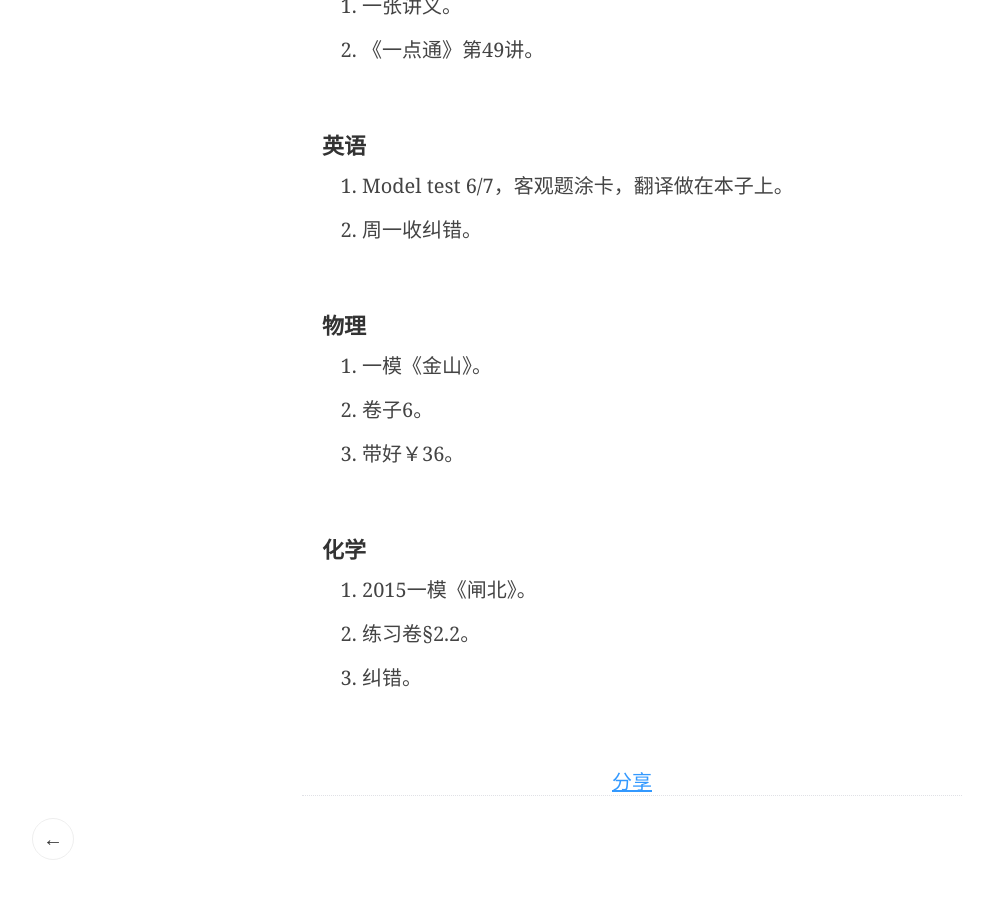
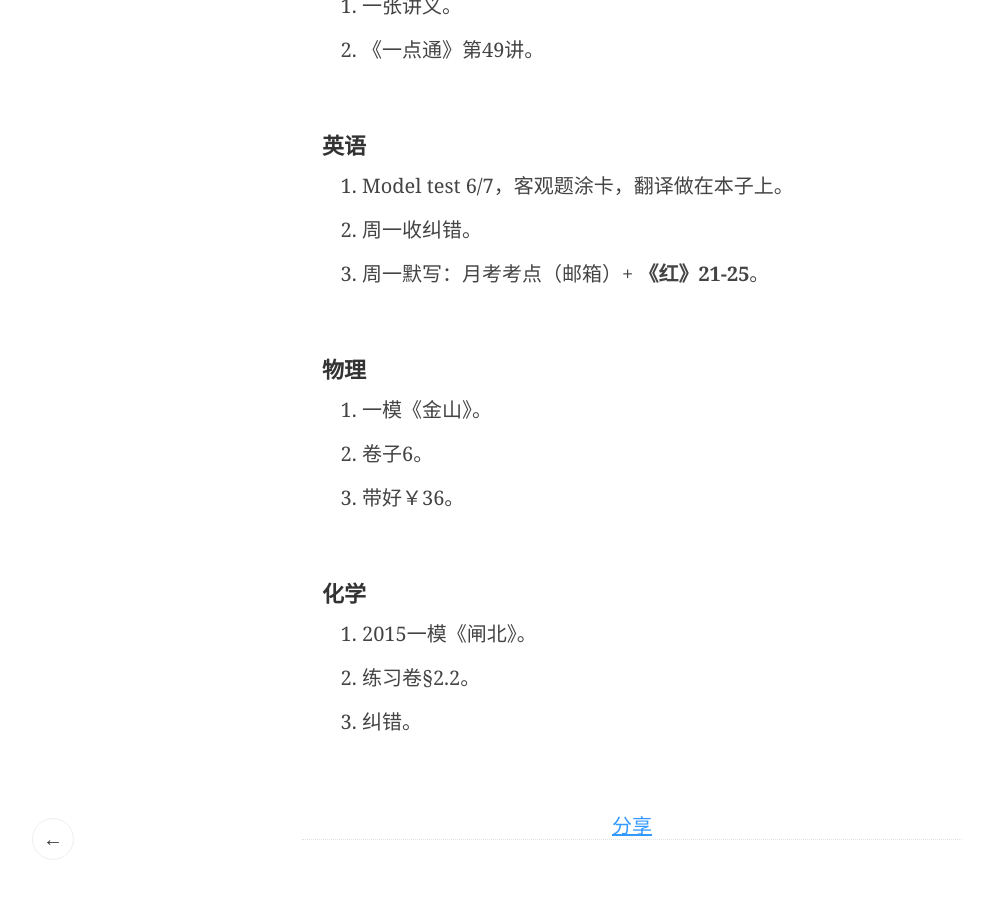
Before and after one commit to efz1602/efz1602.github.io, a Jekyll site: the page built from _posts/2015-09-11-W2.markdown, in a window 1280 px wide and 900 px high, scrolled down 769 px. Shown: the whole window, without its empty margins (8-1001 px from the left). Built offline with Jekyll 4.4.1, drawn with Linux system fonts in a browser that asks for light colours; some web fonts are replaced; Markdown is read by kramdown in place of the engine named in the settings; comment, search, counter and statistics services are not loaded.

Commit message:
edited post

```diff
--- a/_posts/2015-09-11-W2.markdown
+++ b/_posts/2015-09-11-W2.markdown
@@ -20,6 +20,7 @@ date: 2015-09-11
 
 1. Model test 6/7，客观题涂卡，翻译做在本子上。
 2. 周一收纠错。
+3. 周一默写：月考考点（邮箱）+ **《红》21-25**。
 
 ##### 物理
 
```
